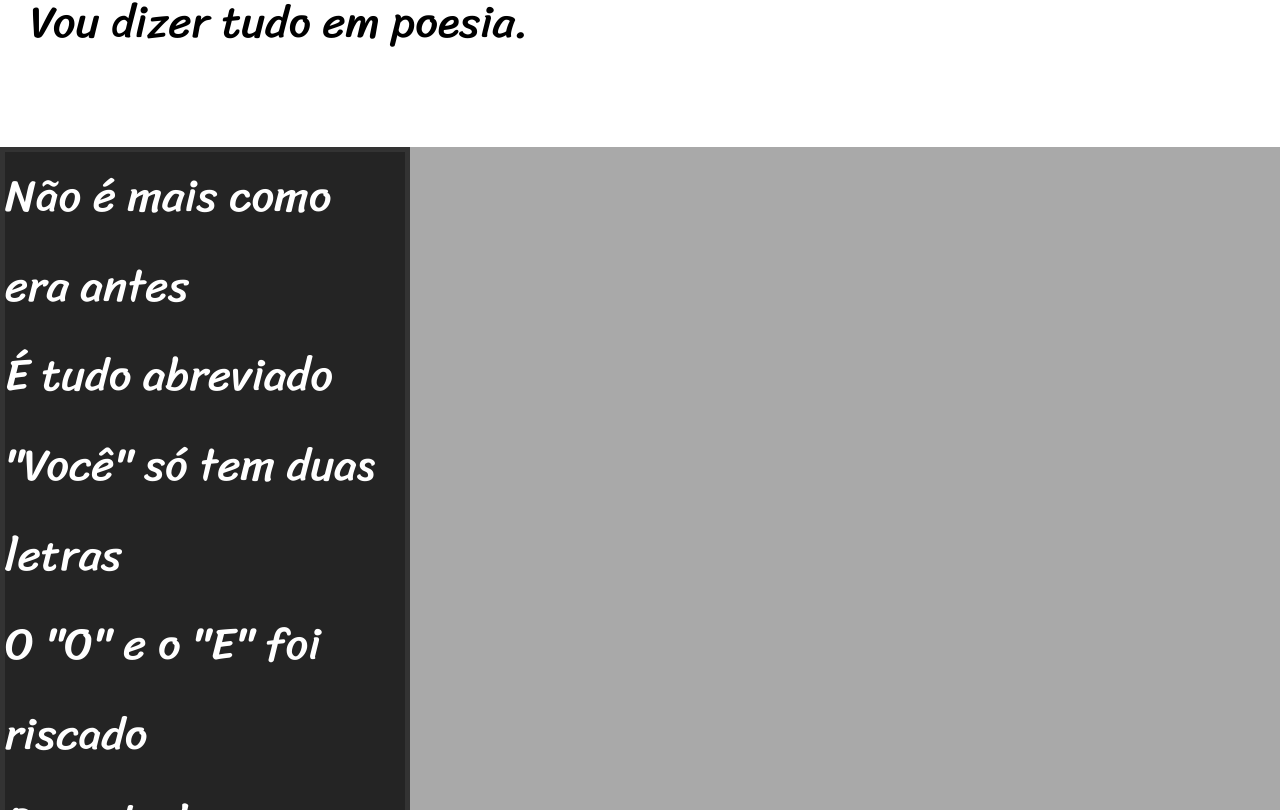
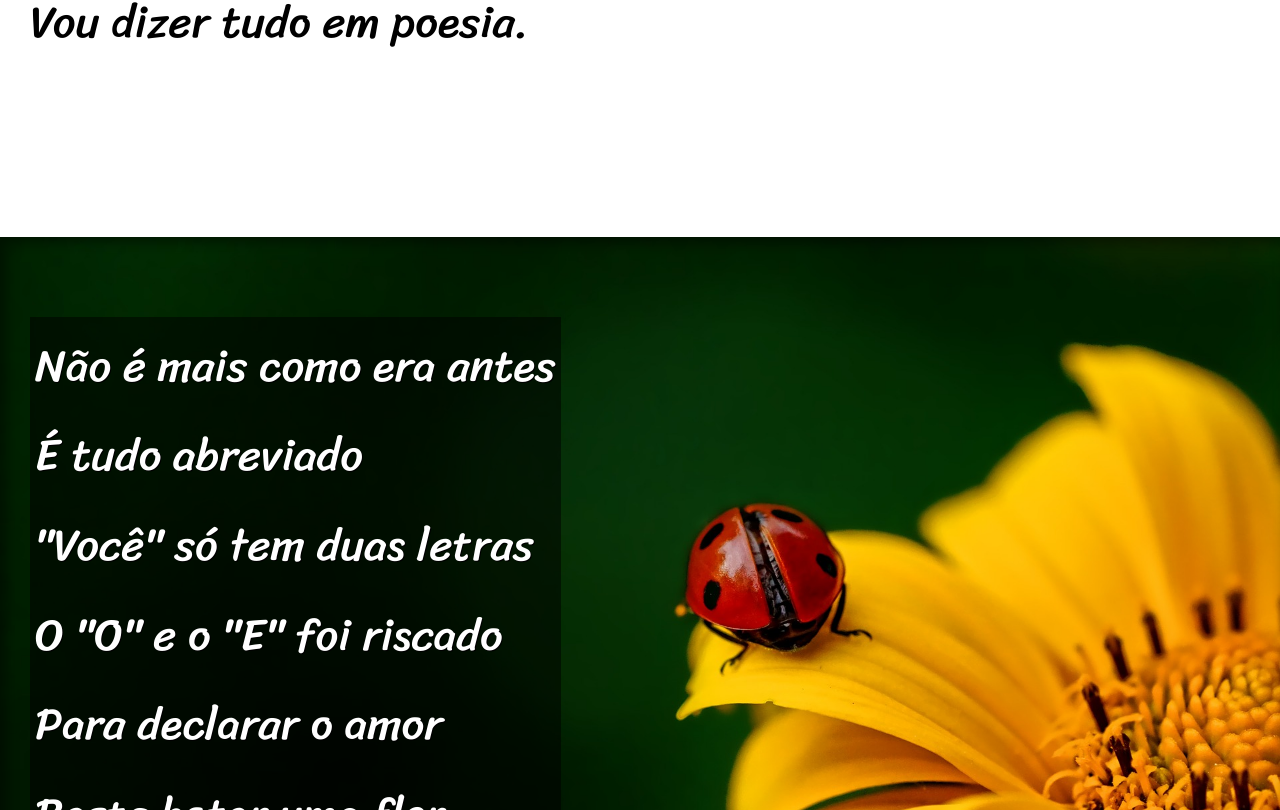
Before and after one commit to biatrixsz/html-css, a plain HTML site: page desafios/d012/index.html in a window 1280 px wide. Shown: the part 950-1760 px from the top of the page. Drawn offline with Linux system fonts and the light colour scheme.

Commit message:
conclusão d012

```diff
--- a/desafios/d012/index.html
+++ b/desafios/d012/index.html
@@ -30,7 +30,7 @@
     </section>
 
 
-    <section class="imagem">
+    <section class="imagem" id="img01">
         <p>
             Não é mais como era antes <br>
             É tudo abreviado <br>
@@ -64,7 +64,7 @@
 
 
 
-    <section class="imagem">
+    <section class="imagem" id="img02">
         <p>
             Tenho saudade das cartas <br>
             Escritas com a própria mão <br>
--- a/desafios/d012/style.css
+++ b/desafios/d012/style.css
@@ -59,6 +59,10 @@ section {
     font-size: 3.5vw;
 }
 
+section > p {
+    padding-bottom: 2em;
+}
+
 section.normal {
     background-color: white;
     color: black;
@@ -66,14 +70,26 @@ section.normal {
 
 section.imagem {
     background-color: rgb(51, 51, 51);
-    display: inline-block;
-    padding: 5px;
     color: white;
+    box-shadow: inset 6px 6px 13px 0px rgba(0, 0, 0, 0.445);
+    background-size: cover;
+    background-attachment: fixed;
 }
 
 section.imagem > p {
-    width: 400px;
-    background-color: rgba(0, 0, 0, 0.288);
+    display: inline-block;
+    padding: 5px;
+    background-color: rgba(0, 0, 0, 0.521);
+    text-shadow: 1px 1px 0px black;
+}
+
+section#img01 {
+    background-image: url(pacote-d012/imagens/background001.jpg);
+    background-position: right center;
+}
+
+section#img02 {
+    background-image: url(pacote-d012/imagens/background002.jpg);
 }
 
 footer {
```
